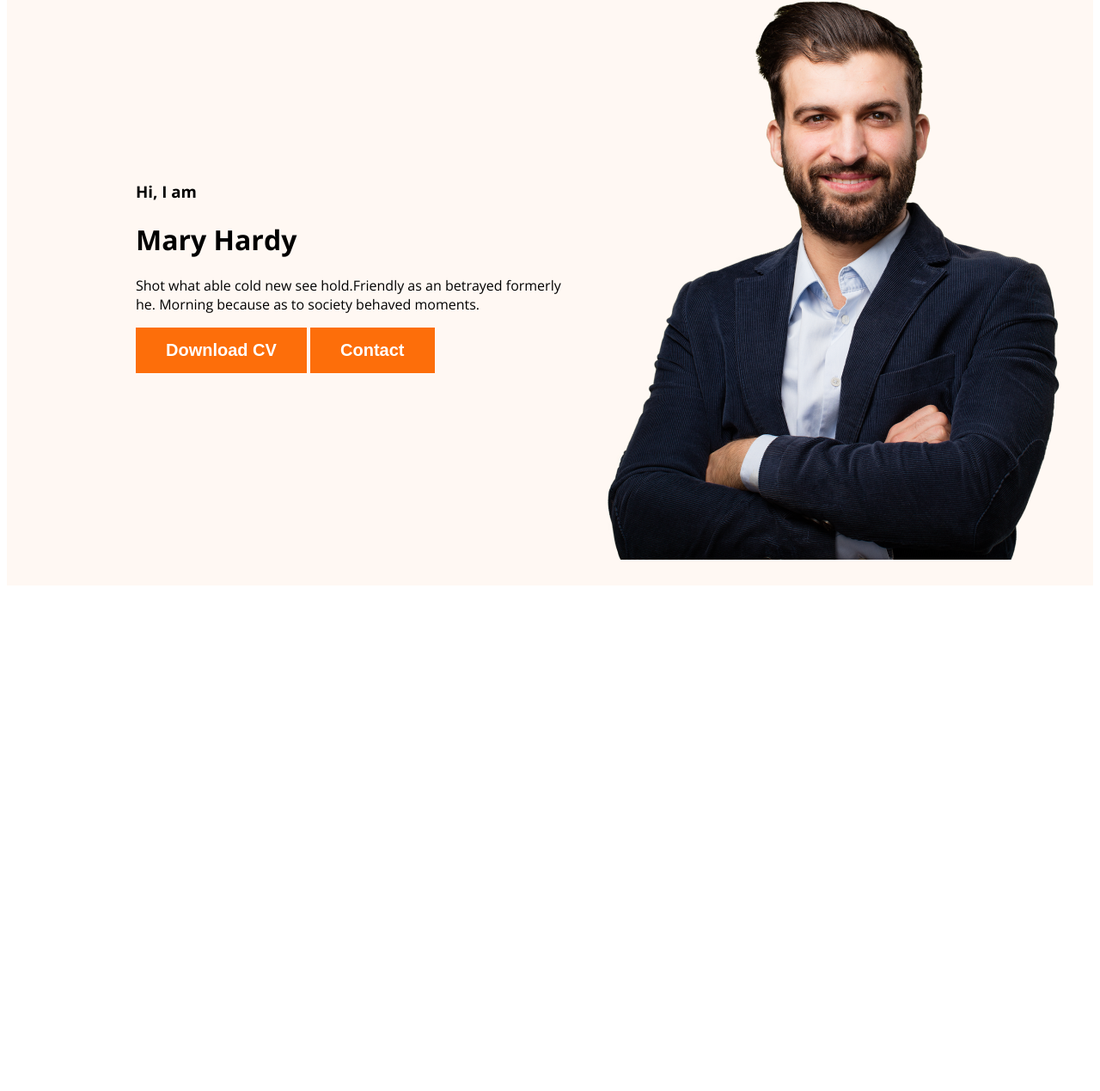
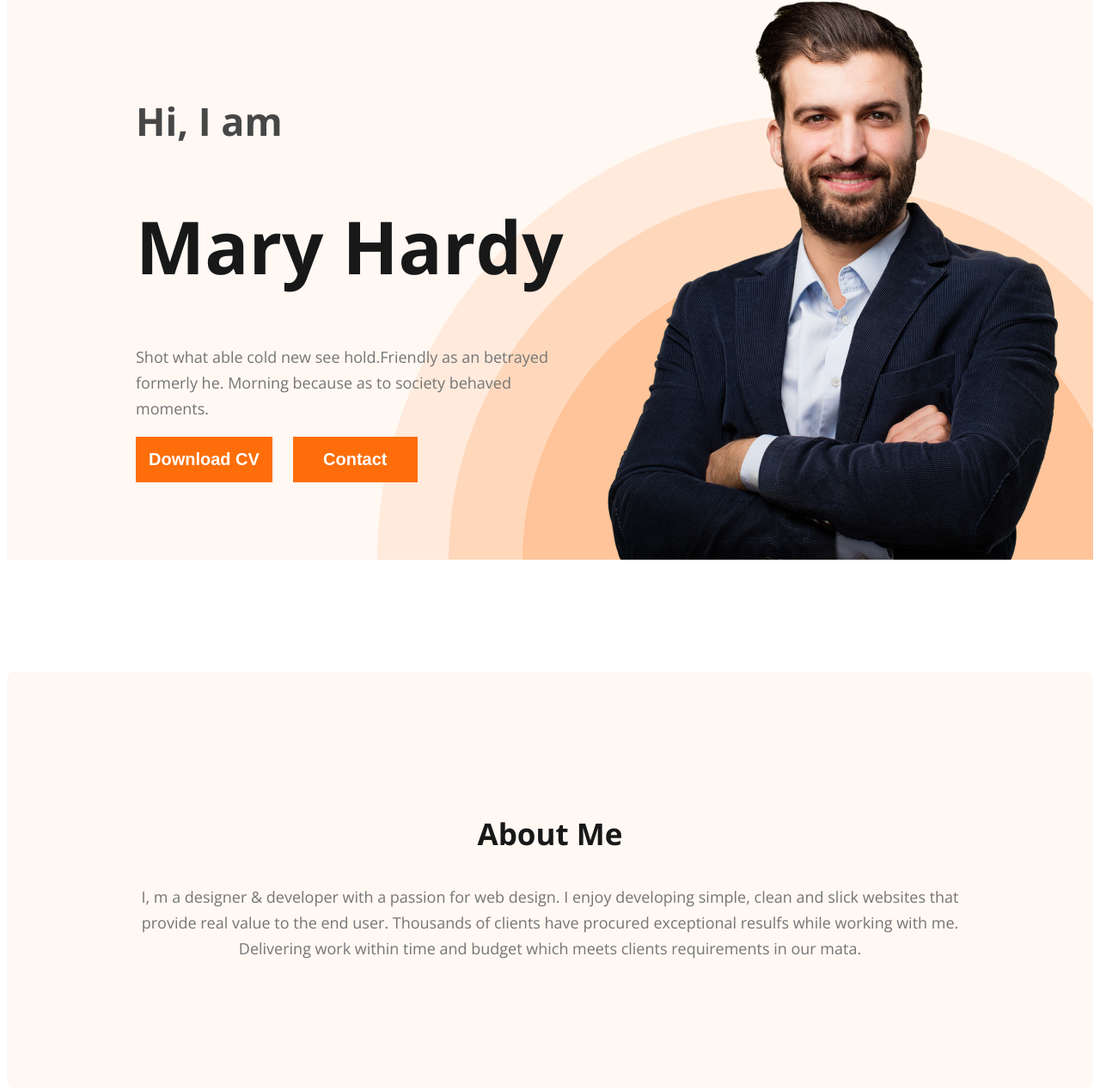
Before and after one commit to MdMehdiHasan9819/first-devoloper-portfolio, a plain HTML site: page index.html in a window 1280 px wide. Shown: the part 214-1483 px from the top of the page at 86% size. Before the commit the page ends 903 px from the top, so only its background shows below. Drawn offline with nearby package versions, Linux system fonts and the light colour scheme.

Commit message:
added bannner first part

```diff
--- a/assets/style.css
+++ b/assets/style.css
@@ -13,6 +13,12 @@ body{
     font-size: 20px;
     font-weight: 700;
     padding: 15px 35px;
+}
+.section-title{
+color: #181818;
+font-size: 35px;
+font-weight: 700;
+text-align: center;
 }
 
 /* navbar css start now */
@@ -50,13 +56,56 @@ nav a{
         /* Header related css */
 .header{
 background-color: #FFF8F3;
+background-image: url(../media/header_bg.png);
+background-repeat: no-repeat;
+background-position: bottom right;
 }
 .banner{
-    padding: 30px 30px 30px 150px;
+    padding: 30px 30px 0px 150px;
     display: flex;
     align-items: center;
 }
+.banner-content{
+    max-width: 500px;
+}
 .banner.profile-picture{
-    width: 500px;
-    height: 500px;
+    width: 450px;
+    height: 450px;
 }
+.banner-title{
+color: #474747;
+ font-size: 45px;
+ font-weight: 600;
+}
+.banner-head{
+color: #181818;
+ font-size: 85px;
+ font-weight: 700;
+}
+.banner-pera{
+color: #757575;
+ font-size: 18px;
+ font-weight: 400;
+ line-height: 30px;
+}
+.btn-one{
+color: white;
+font-size: 20px;
+font-weight: 700;
+padding: 15px;
+margin-right:20px ;
+}
+/* main section css start now */
+.about{
+    padding: 130px;
+    background-color: #FFF8F3;
+    border-radius: 10px;
+    margin: 130px 0px;
+}
+.about-description{
+color: #757575;
+font-size: 18px;
+font-weight: 400;
+line-height: 30px;
+text-align: center;
+}
--- a/index.html
+++ b/index.html
@@ -20,18 +20,28 @@
             </ul>
         </nav>
             <div class="banner">
-                <div>
-                    <h3 class="banner-titel">Hi, I  am</h3>
+                <div class="banner-content">
+                    <h3 class="banner-title">Hi, I  am</h3>
                     <h1 class="banner-head">Mary Hardy</h1>
-                    <p>Shot what able cold new see hold.Friendly as an betrayed formerly he. Morning because as to society behaved moments.</p>
-                    <button class="btn-primary" type="button">Download CV</button>
-                    <button class="btn-primary" type="button">Contact</button>
+                    <p class="banner-pera">Shot what able cold new see hold.Friendly as an betrayed formerly he. Morning because as to society behaved moments.</p>
+                    <button class="btn-primary btn-one" type="button">Download CV</button>
+                    <button class="btn-primary btn-tow" type="button">Contact</button>
                 </div>
                 <img class="profile-picture" src="./media/hardy (1).png" alt="" srcset="">
             </div>
     </header>
     <main>
+        <section class="about">
+            <section>
+                <h3 class="section-title">About Me</h3>
+                <p class="about-description">
+                    I, m a designer & developer with a passion for web design. I enjoy developing simple, clean and slick websites that provide real value to the end user. Thousands of clients have procured exceptional resulfs while working with me. Delivering work within time and budget which meets clients requirements in our mata.
+                </p>
+                <div class="about-address">
 
+                </div>
+            </section>
+        </section>
     </main>
     <footer>
 
```
